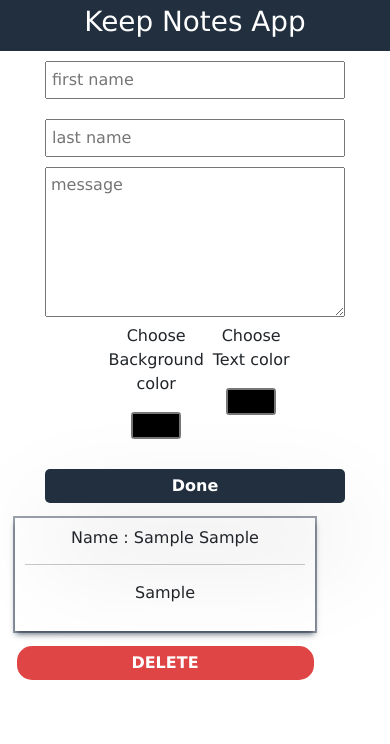
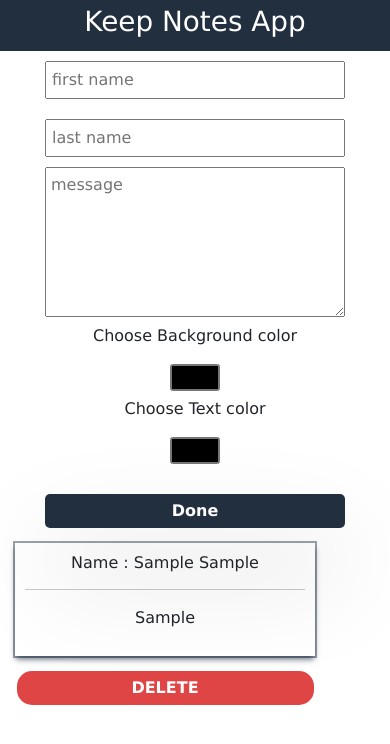
Before and after one commit to Himanshu-0981/Keep-Notes, a React (Vite) app: page / in a window 390 px wide. Both pictures are taken after typing "Sample", "Sample", "Sample" into the empty fields and a click on the input "Done". Shown: the top 744 px of the page. Built offline with nearby package versions, Linux system fonts and the light colour scheme.

Commit message:
some changes

```diff
--- a/src/App.css
+++ b/src/App.css
@@ -37,14 +37,28 @@ textarea{
 
 .color-pallet-container{
   display: flex;
-  justify-content: space-around;
+  justify-content: center;
 }
 
 .bg-color-pallet{
+  margin-right: 100px;
+}
+.text-color-pallet{
   margin-left: 100px;
 }
-.text-color-pallet{
-  margin-right: 100px;
+
+@media only screen and (max-width:602px){
+  .color-pallet-container{
+    display: flex;
+    flex-direction: column;
+  }
+  .bg-color-pallet{
+    margin-right: 0px;
+  }
+  .text-color-pallet{
+    margin-left: 0px;
+  }
+
 }
 
 .submit-btn{
@@ -109,7 +123,6 @@ textarea{
   background-color: red;
 }
 
-
 @media only screen and (max-width:420px) {
     .result-box{
       width: 300px;
--- a/src/App.jsx
+++ b/src/App.jsx
@@ -1,6 +1,7 @@
 import React, { useState } from 'react';
 import './App.css'
 import Header from './components/Header'
+import Output from './components/Output';
 
 function App() {
   const [form, setForm] = useState(
@@ -24,9 +25,10 @@ function App() {
     }
   }
 
-  const handleDelete = (e) => {
-    const filterFun = data.filter((elem, index) => e != index)
-    setData(filterFun)
+  const keyPress = (event) => {
+    if(event.key == 'Enter'){
+      handleSubmit()
+    }
   }
 
   return (
@@ -39,6 +41,7 @@ function App() {
           className='input-text'
           value={form.fName}
           onChange={(e) => setForm({ ...form, fName: e.target.value })}
+          onKeyPress={(e)=>keyPress(e)}
         />
         <input
           type="text"
@@ -46,12 +49,15 @@ function App() {
           className='input-text'
           value={form.lName}
           onChange={(e) => setForm({ ...form, lName: e.target.value })}
+          onKeyPress={(e)=>keyPress(e)}
         />
         <br />
         <textarea
           placeholder='message'
           value={form.msg}
-          onChange={(e) => setForm({ ...form, msg: e.target.value })}>
+          onChange={(e) => setForm({ ...form, msg: e.target.value })}
+          onKeyPress={(e)=>keyPress(e)}
+          >
         </textarea>
         <br />
         <div className='color-pallet-container'>
@@ -60,6 +66,7 @@ function App() {
             <input type="color"
               value={form.bgColor}
               onChange={(e) => setForm({ ...form, bgColor: e.target.value })}
+              onKeyPress={(e)=>keyPress(e)}
             />
           </div>
           <div className='text-color-pallet'>
@@ -67,6 +74,7 @@ function App() {
             <input type="color"
               value={form.textColor}
               onChange={(e) => setForm({ ...form, textColor: e.target.value })}
+              onKeyPress={(e)=>keyPress(e)}
             />
           </div>
         </div>
@@ -79,20 +87,7 @@ function App() {
         />
       </form>
       <div className='result-container'>
-        {
-          data.map((elem, i) => {
-            return (
-              <div key={i}>
-                <div className='result-box' style={{ background: elem.bgColor , color:elem.textColor}}>
-                  <h3 className='result-heading'>Name : {elem.fName + " " + elem.lName}</h3>
-                  <hr />
-                  <p className='result-para'>{elem.msg}</p>
-                </div>
-                <button className='delete-btn' onClick={() => handleDelete(i)}>DELETE</button>
-              </div>
-            )
-          })
-        }
+        <Output data={data} state={setData} />
       </div>
 
     </div>
--- /dev/null
+++ b/src/components/Output.jsx
@@ -0,0 +1,31 @@
+import React from "react"
+import '../App.css'
+
+const Output = ({ data, state }) => {
+
+    const handleDelete = (e) => {
+        const filterFun = data.filter((elem, index) => e != index)
+        state(filterFun)
+    }
+
+    return (
+        <>
+            {
+                data.map((elem, i) => {
+                    return (
+                        <div key={i}>
+                            <div className='result-box' style={{ background: elem.bgColor, color: elem.textColor }}>
+                                <h3 className='result-heading'>Name : {elem.fName + " " + elem.lName}</h3>
+                                <hr />
+                                <p className='result-para'>{elem.msg}</p>
+                            </div>
+                            <button className='delete-btn' onClick={() => handleDelete(i)}>DELETE</button>
+                        </div>
+                    )
+                })
+            }
+        </>
+    )
+}
+
+export default Output
```
